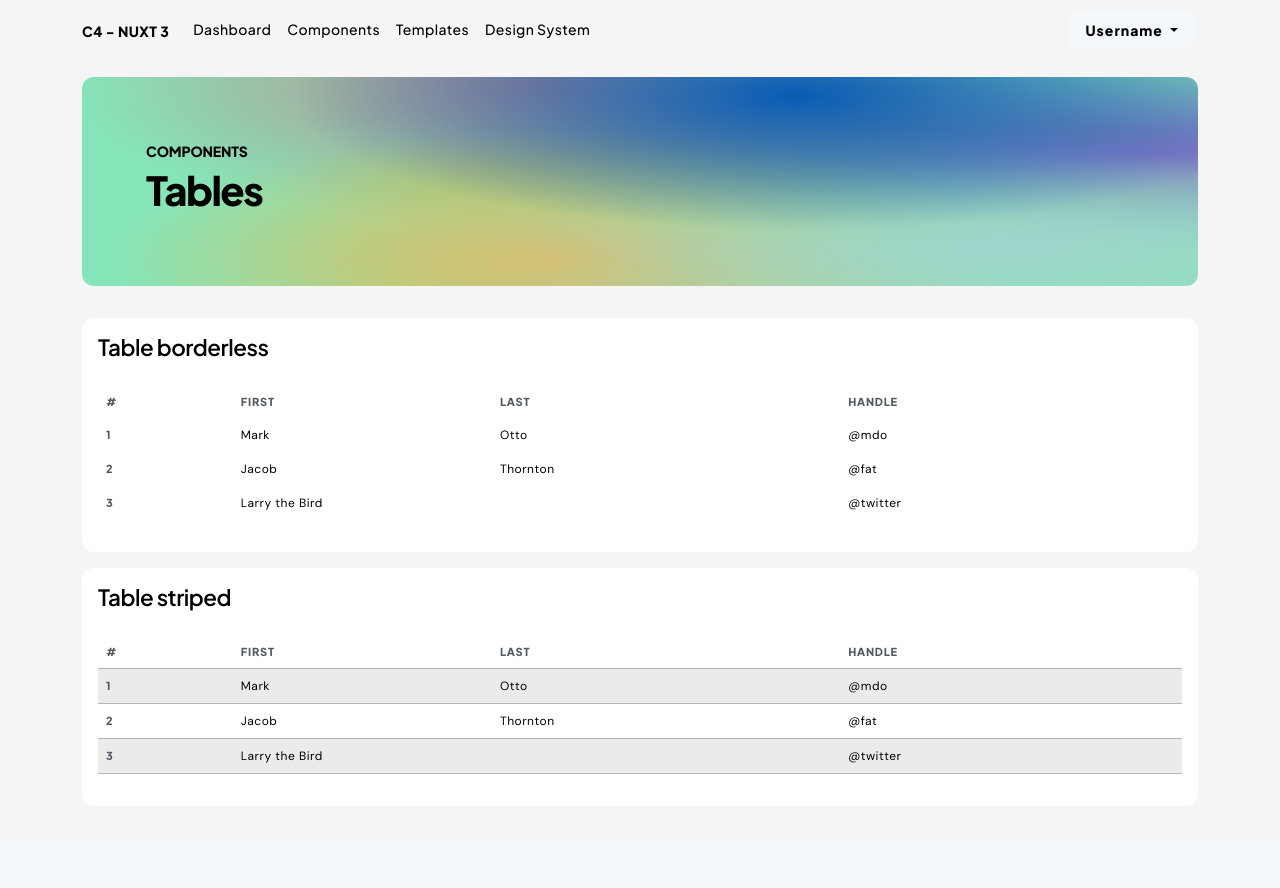
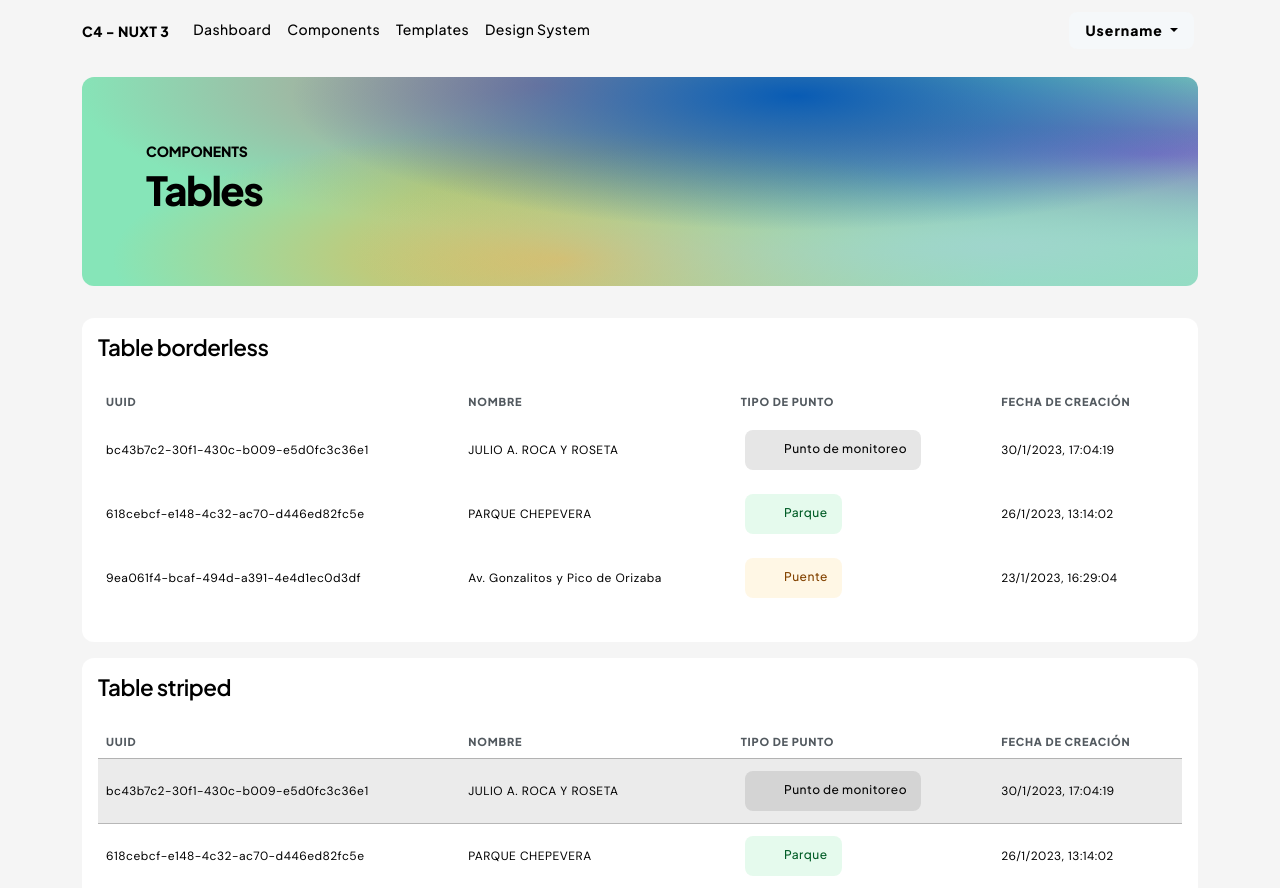
Before and after one commit to giancarlosgza/nuxt3-components-web-app, a Nuxt app: page /components/tables in a window 1280 px wide. Shown: the top 888 px of the page. Built offline with nearby package versions, Linux system fonts and the light colour scheme.

Commit message:
Tables WIP

```diff
--- a/pages/components/tables.vue
+++ b/pages/components/tables.vue
@@ -27,29 +27,45 @@
                 <table class="table table-hover table-borderless">
                   <thead>
                   <tr>
-                    <th scope="col">#</th>
-                    <th scope="col">First</th>
-                    <th scope="col">Last</th>
-                    <th scope="col">Handle</th>
+                    <th scope="col">UUID</th>
+                    <th scope="col">NOMBRE</th>
+                    <th scope="col">TIPO DE PUNTO</th>
+                    <th scope="col">FECHA DE CREACIÓN</th>
                   </tr>
                   </thead>
                   <tbody>
                   <tr>
-                    <th scope="row">1</th>
-                    <td>Mark</td>
-                    <td>Otto</td>
-                    <td>@mdo</td>
+                    <td>bc43b7c2-30f1-430c-b009-e5d0fc3c36e1</td>
+                    <td>JULIO A. ROCA Y ROSETA</td>
+                    <td>
+                      <div class="badge badge-primary">
+                        <i class="material-icons-outlined me-1">&#xef56;</i>
+                        Punto de monitoreo
+                      </div>
+                    </td>
+                    <td>30/1/2023, 17:04:19</td>
                   </tr>
                   <tr>
-                    <th scope="row">2</th>
-                    <td>Jacob</td>
-                    <td>Thornton</td>
-                    <td>@fat</td>
+                    <td>618cebcf-e148-4c32-ac70-d446ed82fc5e</td>
+                    <td>PARQUE CHEPEVERA</td>
+                    <td>
+                      <div class="badge badge-success">
+                        <i class="material-icons-outlined me-1">&#xea63;</i>
+                        Parque
+                      </div>
+                    </td>
+                    <td>26/1/2023, 13:14:02</td>
                   </tr>
                   <tr>
-                    <th scope="row">3</th>
-                    <td colspan="2">Larry the Bird</td>
-                    <td>@twitter</td>
+                    <td>9ea061f4-bcaf-494d-a391-4e4d1ec0d3df</td>
+                    <td>Av. Gonzalitos y Pico de Orizaba</td>
+                    <td>
+                      <div class="badge badge-warning">
+                        <i class="material-icons-outlined me-1">&#xe565;</i>
+                        Puente
+                      </div>
+                    </td>
+                    <td>23/1/2023, 16:29:04</td>
                   </tr>
                   </tbody>
                 </table>
@@ -67,29 +83,45 @@
                 <table class="table table-hover table-striped">
                   <thead>
                   <tr>
-                    <th scope="col">#</th>
-                    <th scope="col">First</th>
-                    <th scope="col">Last</th>
-                    <th scope="col">Handle</th>
+                    <th scope="col">UUID</th>
+                    <th scope="col">NOMBRE</th>
+                    <th scope="col">TIPO DE PUNTO</th>
+                    <th scope="col">FECHA DE CREACIÓN</th>
                   </tr>
                   </thead>
                   <tbody>
                   <tr>
-                    <th scope="row">1</th>
-                    <td>Mark</td>
-                    <td>Otto</td>
-                    <td>@mdo</td>
+                    <td>bc43b7c2-30f1-430c-b009-e5d0fc3c36e1</td>
+                    <td>JULIO A. ROCA Y ROSETA</td>
+                    <td>
+                      <div class="badge badge-primary">
+                        <i class="material-icons-outlined me-1">&#xef56;</i>
+                        Punto de monitoreo
+                      </div>
+                    </td>
+                    <td>30/1/2023, 17:04:19</td>
                   </tr>
                   <tr>
-                    <th scope="row">2</th>
-                    <td>Jacob</td>
-                    <td>Thornton</td>
-                    <td>@fat</td>
+                    <td>618cebcf-e148-4c32-ac70-d446ed82fc5e</td>
+                    <td>PARQUE CHEPEVERA</td>
+                    <td>
+                      <div class="badge badge-success">
+                        <i class="material-icons-outlined me-1">&#xea63;</i>
+                        Parque
+                      </div>
+                    </td>
+                    <td>26/1/2023, 13:14:02</td>
                   </tr>
                   <tr>
-                    <th scope="row">3</th>
-                    <td colspan="2">Larry the Bird</td>
-                    <td>@twitter</td>
+                    <td>9ea061f4-bcaf-494d-a391-4e4d1ec0d3df</td>
+                    <td>Av. Gonzalitos y Pico de Orizaba</td>
+                    <td>
+                      <div class="badge badge-warning">
+                        <i class="material-icons-outlined me-1">&#xe565;</i>
+                        Puente
+                      </div>
+                    </td>
+                    <td>23/1/2023, 16:29:04</td>
                   </tr>
                   </tbody>
                 </table>
```
